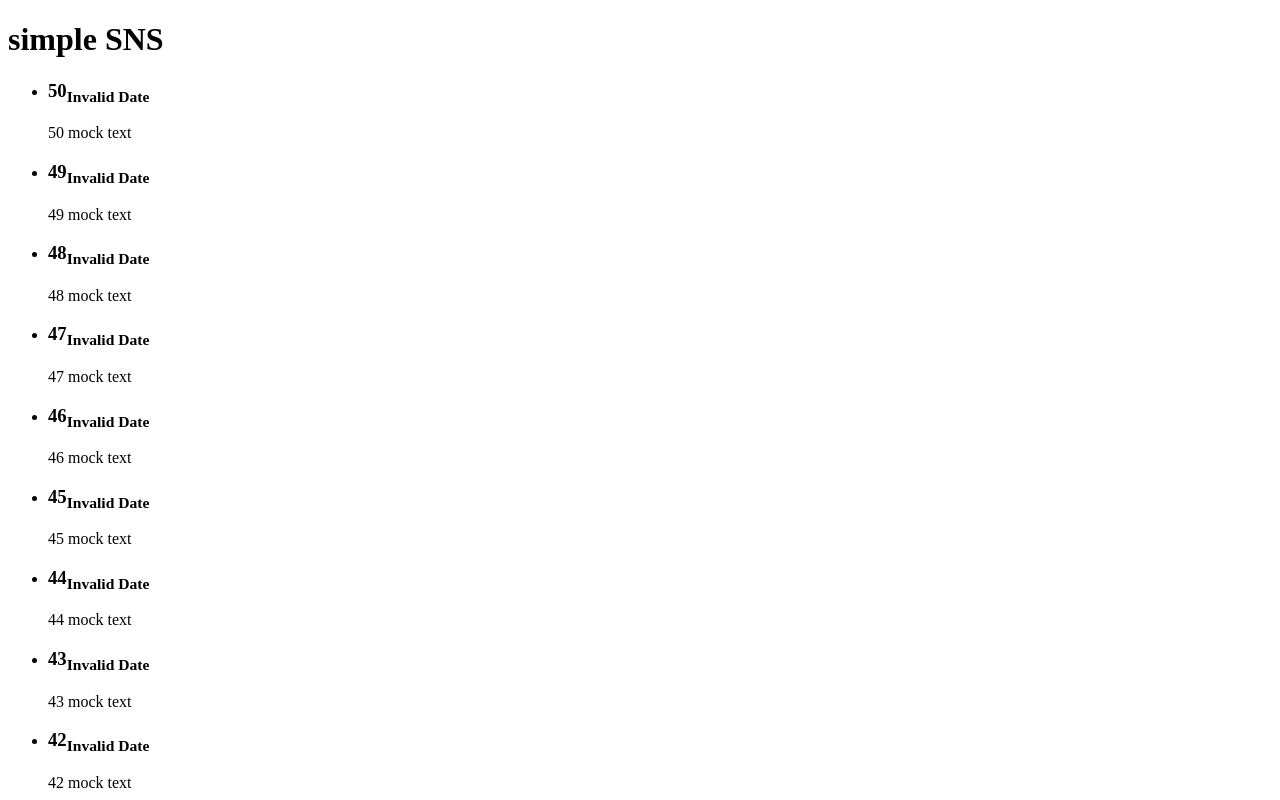
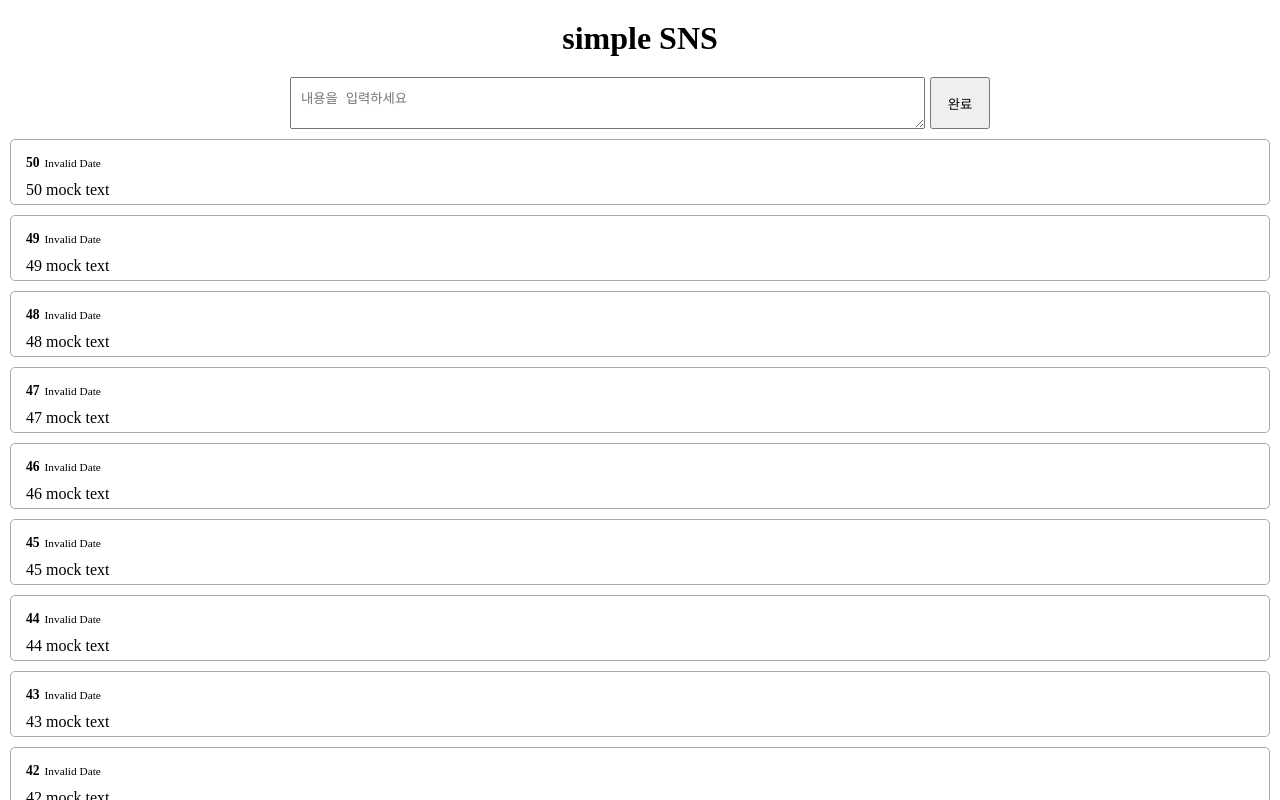
Before and after one commit to dayoung0510/local-api, a Next.js app in the folder client/: page / in a window 1280 px wide. Shown: the top 800 px of the page. Built offline with nearby package versions, Linux system fonts and the light colour scheme.

Commit message:
feat(client): create messages

```diff
--- /dev/null
+++ b/client/components/MsgInput.js
@@ -0,0 +1,21 @@
+import { useRef } from "react";
+
+const MsgInput = ({ mutate }) => {
+  const textRef = useRef(null);
+  const onSubmit = (e) => {
+    e.preventDefault();
+    e.stopPropagation();
+    const text = textRef.current.value;
+    textRef.current.value = "";
+    mutate(text);
+  };
+
+  return (
+    <form className="messages__input" onSubmit={onSubmit}>
+      <textarea ref={textRef} placeholder="내용을 입력하세요" />
+      <button type="submit">완료</button>
+    </form>
+  );
+};
+
+export default MsgInput;
--- a/client/components/MsgItem.js
+++ b/client/components/MsgItem.js
@@ -1,6 +1,6 @@
 const MsgItem = ({ id, timestamp, text }) => {
   return (
-    <li className="messages_item">
+    <li className="messages__item">
       <h3>
         {id}
         <sub>
--- a/client/components/MsgList.js
+++ b/client/components/MsgList.js
@@ -1,9 +1,11 @@
 import MsgItem from "./MsgItem";
+import MsgInput from "./MsgInput";
+import { useState } from "react";
 
 const userIds = ["roy", "jay"];
 const getRandomUserId = () => userIds[Math.round(Math.random())];
 
-const msgs = Array(50)
+const originalMsgs = Array(50)
   .fill(0)
   .map((_, idx) => ({
     id: idx + 1,
@@ -14,12 +16,28 @@
   .reverse();
 
 const MsgList = () => {
+  const [msgs, setMsgs] = useState(originalMsgs);
+
+  const onCreate = (text) => {
+    const newMsg = {
+      id: msgs.length + 1,
+      userId: getRandomUserId(),
+      timeStamp: Date.now(),
+      text: `${msgs.length + 1} ${text}`,
+    };
+    setMsgs((msgs) => [newMsg, ...msgs]);
+    msgs.unshift(newMsg);
+  };
+
   return (
-    <ul className="messages">
-      {msgs.map((x) => (
-        <MsgItem key={x.id} {...x} />
-      ))}
-    </ul>
+    <>
+      <MsgInput mutate={onCreate} />
+      <ul className="messages">
+        {msgs.map((x) => (
+          <MsgItem key={x.id} {...x} />
+        ))}
+      </ul>
+    </>
   );
 };
 
--- a/client/next.config.js
+++ b/client/next.config.js
@@ -1,7 +1,10 @@
 const path = require("path");
+const withSass = require("@zeit/next-sass");
 
 module.exports = {
   sassOptions: {
     includePaths: [path.resolve(__dirname, "./pages")],
   },
 };
+
+module.exports = withSass();
--- /dev/null
+++ b/client/pages/_app.js
@@ -0,0 +1,10 @@
+import "./index.scss";
+
+const App = ({ Component, pageProps }) => <Component {...pageProps} />;
+
+App.getInitialProps = async ({ ctx, Component }) => {
+  const pageProps = await Component.getInitialProps?.(ctx);
+  return { pageProps };
+};
+
+export default App;
--- /dev/null
+++ b/client/pages/index.scss
@@ -0,0 +1,65 @@
+body {
+  margin: 0;
+}
+#__next {
+  margin: 10px;
+}
+h1 {
+  text-align: center;
+  margin: 20px 0;
+}
+.messages {
+  list-style: none;
+  padding: 0;
+  margin: 0;
+  &__input {
+    display: flex;
+    width: 80%;
+    max-width: 700px;
+    min-width: 400px;
+    margin: 0 auto 10px;
+    > * {
+      box-sizing: border-box;
+    }
+    textarea {
+      padding: 10px;
+      flex-grow: 1;
+    }
+    button {
+      margin-left: 5px;
+      width: 60px;
+    }
+  }
+  &__item {
+    position: relative;
+    margin: 10px 0;
+    padding: 15px 15px 5px;
+    border-radius: 5px;
+    border: solid 1px #aaa;
+    h3 {
+      font-size: 0.85em;
+      margin: 0 0 10px;
+    }
+    sub {
+      font-weight: normal;
+      margin-left: 5px;
+      vertical-align: baseline;
+    }
+    p {
+      margin: 10px 0;
+    }
+    &:hover .messages__buttons {
+      display: block;
+    }
+    .messages__input {
+      width: 100%;
+    }
+  }
+  &__buttons {
+    display: none;
+    position: absolute;
+    text-align: right;
+    right: 10px;
+    bottom: 10px;
+  }
+}
```
